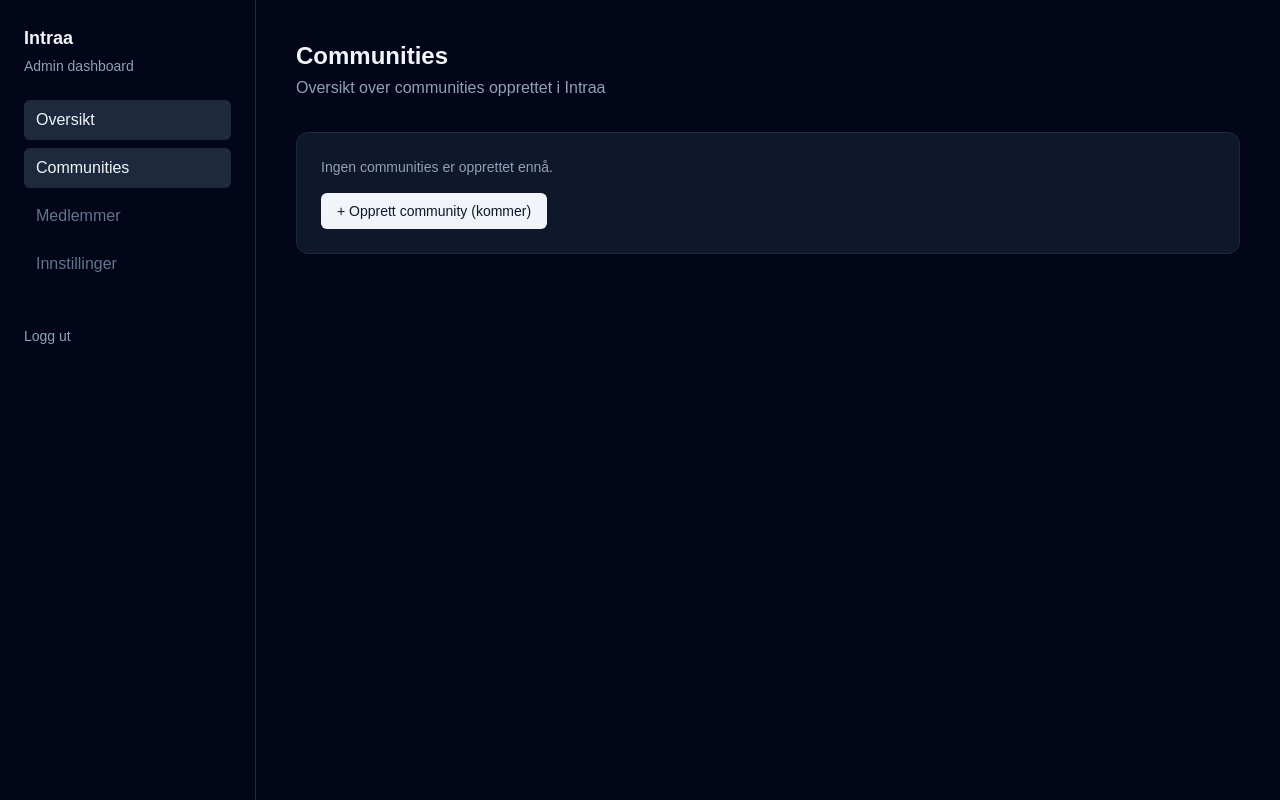
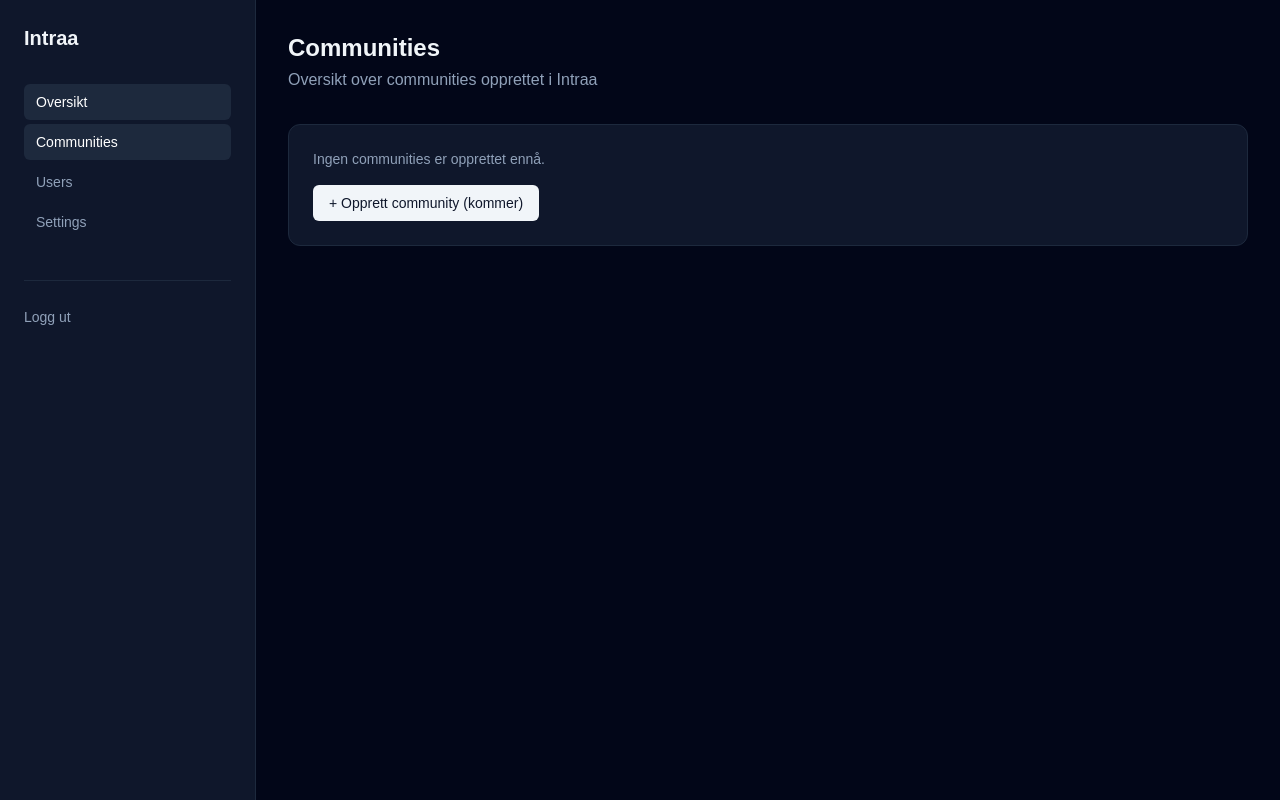
Before and after one commit to BredeBT/intraa-web, a Next.js app: page /dashboard/communities in a window 1280 px wide. Built offline with nearby package versions, Linux system fonts and the light colour scheme.

Commit message:
Fix dashboard page auth conflict

```diff
--- a/app/dashboard/layout.tsx
+++ b/app/dashboard/layout.tsx
@@ -1,37 +1,51 @@
+"use client";
+
 import Link from "next/link";
+import { usePathname } from "next/navigation";
 
 export default function DashboardLayout({
   children,
 }: {
   children: React.ReactNode;
 }) {
+  const pathname = usePathname();
+
+  const navItems = [
+    { label: "Oversikt", href: "/dashboard" },
+    { label: "Communities", href: "/dashboard/communities" },
+    { label: "Users", href: "/dashboard/users" },
+    { label: "Settings", href: "/dashboard/settings" },
+  ];
+
   return (
-    <div className="flex min-h-screen bg-slate-950 text-slate-100">
+    <div className="min-h-screen flex bg-slate-950 text-slate-100">
       {/* Sidebar */}
-      <aside className="w-64 border-r border-slate-800 p-6">
-        <h1 className="text-lg font-semibold mb-1">Intraa</h1>
-        <p className="text-sm text-slate-400 mb-6">Admin dashboard</p>
+      <aside className="w-64 border-r border-slate-800 bg-slate-900 p-6">
+        <h1 className="text-xl font-semibold mb-8">Intraa</h1>
 
-        <nav className="space-y-2">
-          <Link
-            href="/dashboard"
-            className="block rounded-md px-3 py-2 bg-slate-800 hover:bg-slate-700 transition"
-          >
-            Oversikt
-          </Link>
+        <nav className="space-y-1">
+          {navItems.map((item) => {
+            const active =
+              pathname === item.href ||
+              pathname.startsWith(item.href + "/");
 
-          <Link
-            href="/dashboard/communities"
-            className="block rounded-md px-3 py-2 bg-slate-800 hover:bg-slate-700 transition"
-          >
-            Communities
-          </Link>
-
-          <div className="px-3 py-2 text-slate-500">Medlemmer</div>
-          <div className="px-3 py-2 text-slate-500">Innstillinger</div>
+            return (
+              <Link
+                key={item.href}
+                href={item.href}
+                className={`block rounded-md px-3 py-2 text-sm transition ${
+                  active
+                    ? "bg-slate-800 text-white"
+                    : "text-slate-400 hover:bg-slate-800 hover:text-white"
+                }`}
+              >
+                {item.label}
+              </Link>
+            );
+          })}
         </nav>
 
-        <div className="mt-10">
+        <div className="mt-10 pt-6 border-t border-slate-800">
           <Link
             href="/logout"
             className="text-sm text-slate-400 hover:text-white"
@@ -41,8 +55,8 @@ export default function DashboardLayout({
         </div>
       </aside>
 
-      {/* Content */}
-      <main className="flex-1 p-10">{children}</main>
+      {/* Main content */}
+      <main className="flex-1 p-8">{children}</main>
     </div>
   );
 }
```
